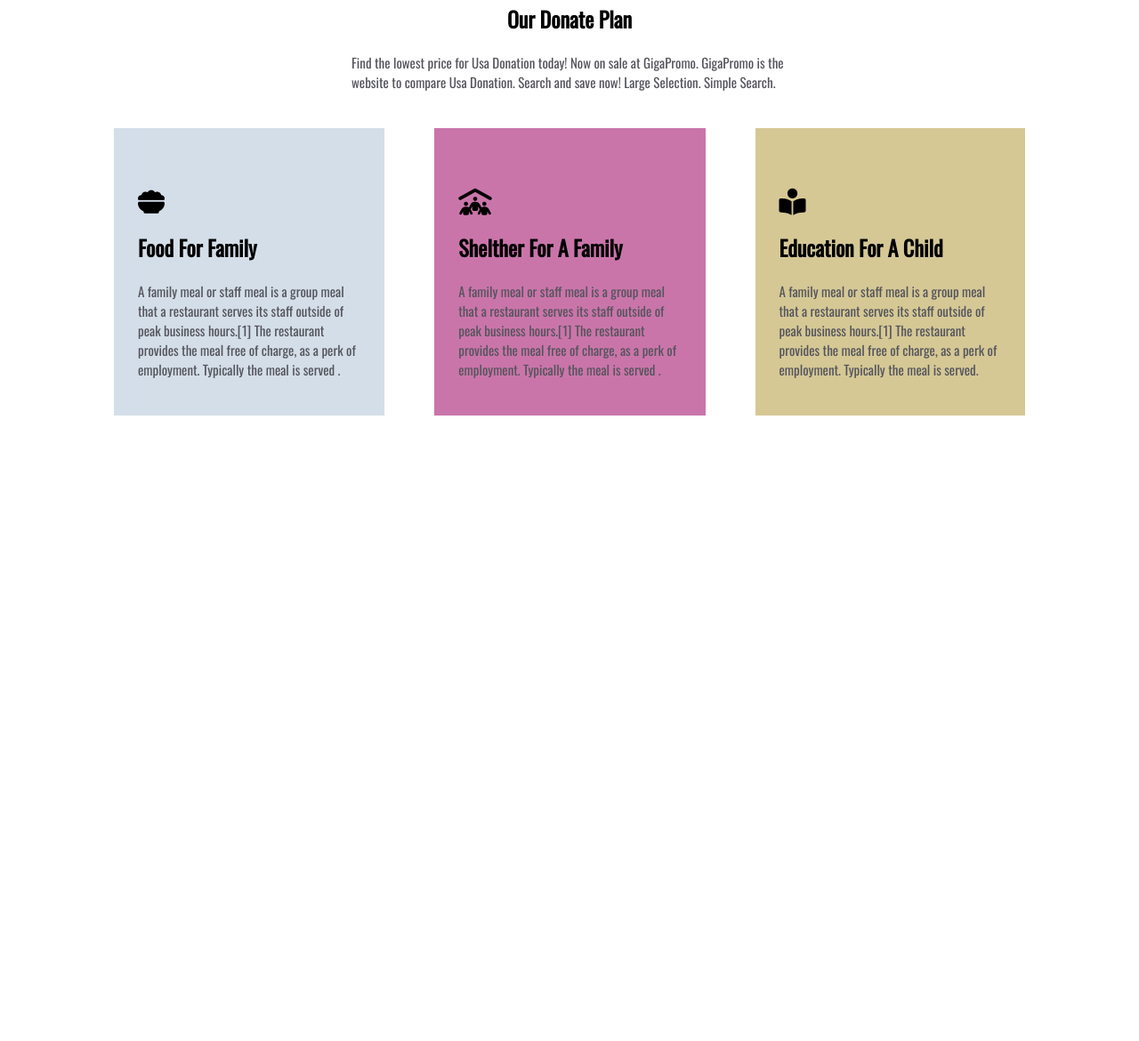
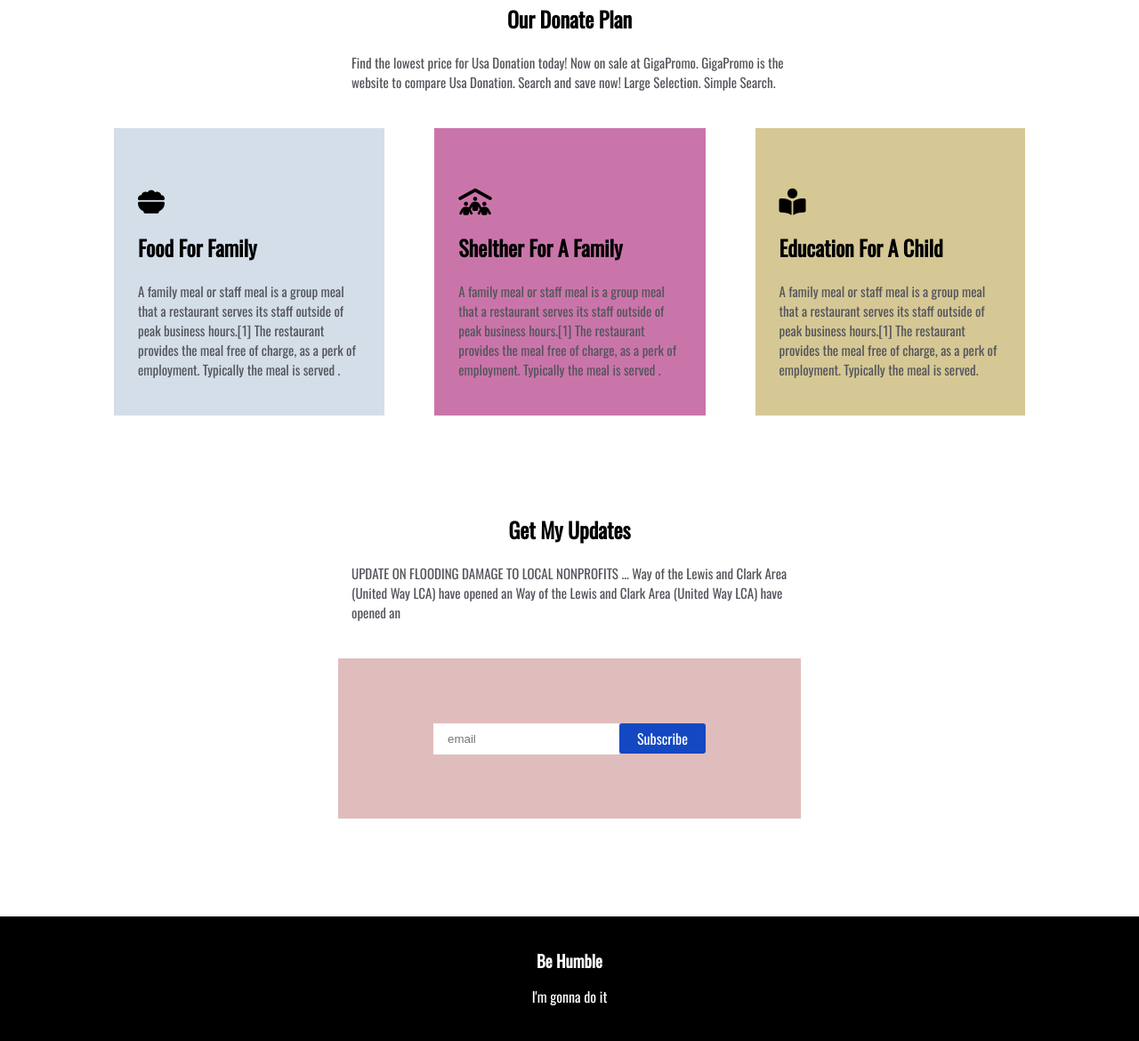
Before and after one commit to gitmehrab/ph-first-assignment, a plain HTML site: page index.html in a window 1280 px wide. Shown: the part 1126-2296 px from the top of the page at 89% size. Before the commit the page ends 1593 px from the top, so only its background shows below. Drawn offline with nearby package versions, Linux system fonts and the light colour scheme.

Commit message:
footer&my update section done

```diff
--- a/css/style.css
+++ b/css/style.css
@@ -21,8 +21,8 @@ body{
 	color: white;
 	background-color: #1448c2;
 	padding: 5px 20px;
-	border-radius: 11px;
-	margin: 23px;
+	border-radius: 3px;
+	margin: 23px 0;
 }
 .content {
 	display: flex;
@@ -90,3 +90,23 @@ body{
 .p_b_color_three {
 	background-color: #d5c895;
 }
+#my_update {
+	padding: 110px 0;
+}
+.subscribe {
+	background-color: #dfbdbd;
+	padding: 50px 107px;
+	display: flex;
+}
+.feild_padding {
+	height: 35px;
+	margin-top: 23px;
+	border: none;
+	padding: 0 16px;
+}
+#footer {
+	background-color: black;
+	color: white;
+	padding: 29px 0;
+	line-height: 41px;
+}
--- a/index.html
+++ b/index.html
@@ -68,5 +68,30 @@
         </div>
     </section>
     <!-- donate plan section end-->
+
+    <!-- my update section start-->
+    <section id="my_update">
+        <div class="content">
+            <h1>Get My Updates</h1>
+        <p class="paragraph pra_width">UPDATE ON FLOODING
+            DAMAGE TO LOCAL
+            NONPROFITS ... Way of the Lewis and Clark Area (United Way LCA) have opened an
+            Way of the Lewis and Clark Area (United Way LCA) have opened an
+        </p>
+        <div class="subscribe">
+            <input class="feild_padding" type="email" placeholder="email">
+            <a class="btn" href="#">Subscribe</a>
+        </div>
+        </div>
+    </section>
+    <!-- my update section end-->
+
+    <!-- my footer section start-->
+    <section id="footer" class="content">
+        <h3>Be Humble</h3>
+        <p>I'm  gonna do it</p>
+    </section>
+    <!-- my footer section end-->
+
 </body>
 </html>
```
